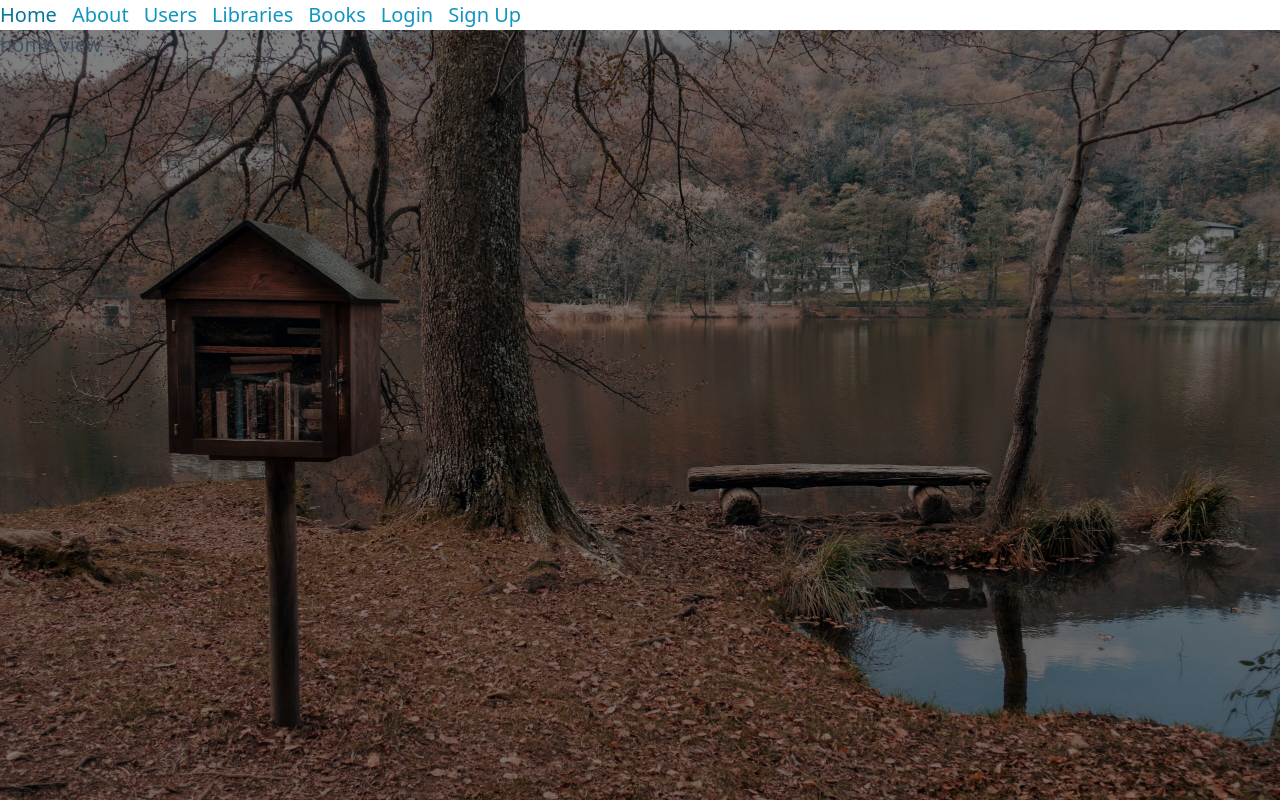
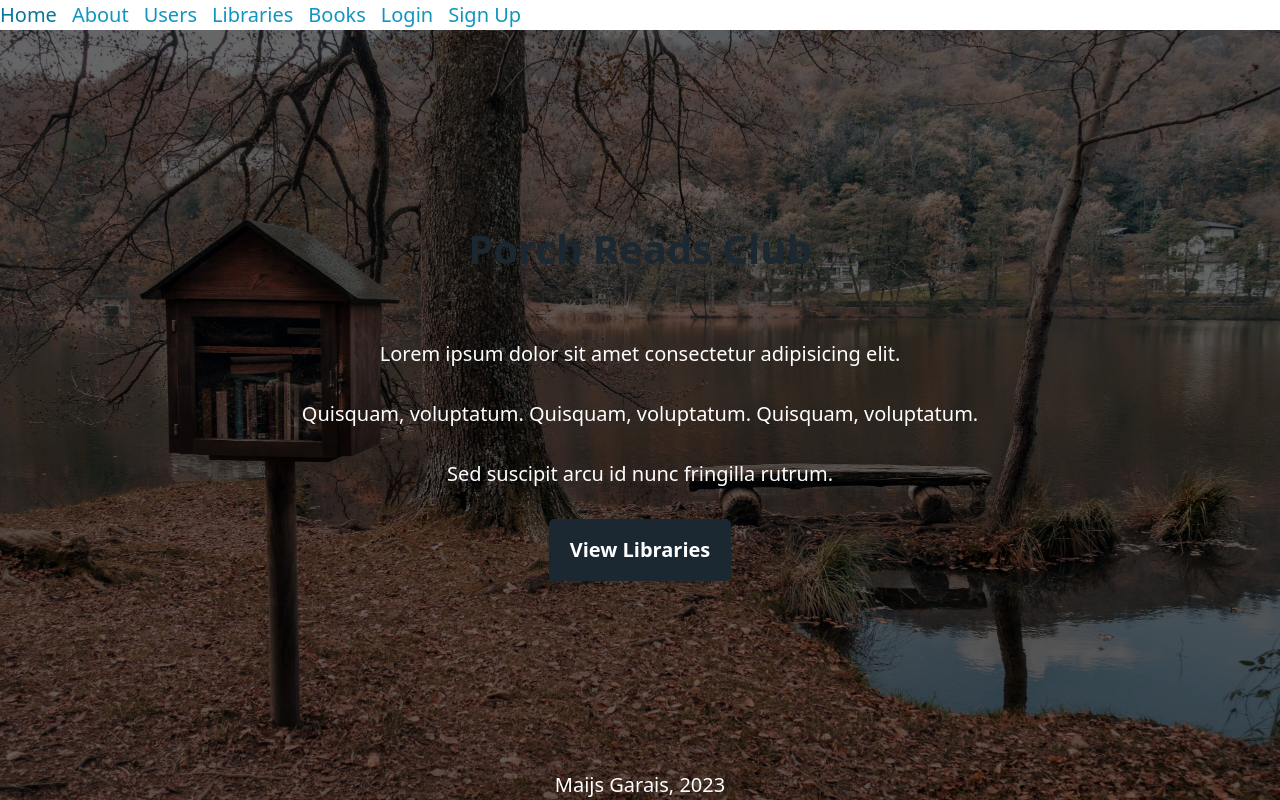
Before and after one commit to coyotiv-sose/graduation-project-mai-soup, a Vue app in the folder frontend/: page / in a window 1280 px wide. Built offline with nearby package versions, Linux system fonts and the light colour scheme; no server answers.

Commit message:
style home page

```diff
--- a/frontend/src/views/HomeView.vue
+++ b/frontend/src/views/HomeView.vue
@@ -1,19 +1,48 @@
 <template>
   <div class="bg">
     <main>
-      <p>home view</p>
+      <h1>Porch Reads Club</h1>
+      <p>Lorem ipsum dolor sit amet consectetur adipisicing elit.</p>
+      <p>Quisquam, voluptatum. Quisquam, voluptatum. Quisquam, voluptatum.</p>
+      <p>Sed suscipit arcu id nunc fringilla rutrum.</p>
+      <a href="#" role="button" class="contrast action-btn">View Libraries</a>
     </main>
+    <footer>Maijs Garais, 2023</footer>
   </div>
 </template>
 
-<style scoped>
+<style scoped lang="scss">
 .bg {
-  background-image: linear-gradient(rgba(0, 0, 0, 0.5), rgba(0, 0, 0, 0.5)),
+  background-image: linear-gradient(rgba(0, 0, 0, 0.6), rgba(0, 0, 0, 0.6)),
     url('/src/assets/landing-bg.webp');
   background-position: center;
   background-size: cover;
   width: 100%;
   height: 100%;
   flex: 1;
+  display: flex;
+  flex-direction: column;
+  justify-content: center;
+  align-items: center;
+  text-align: center;
+  color: white;
+
+  .action-btn {
+    font-weight: 700;
+    transition: transform 0.4s;
+
+    &:hover {
+      transform: translate(0, -5px);
+    }
+  }
+
+  footer,
+  main {
+    margin-top: auto;
+  }
+
+  p {
+    color: white;
+  }
 }
 </style>
```
